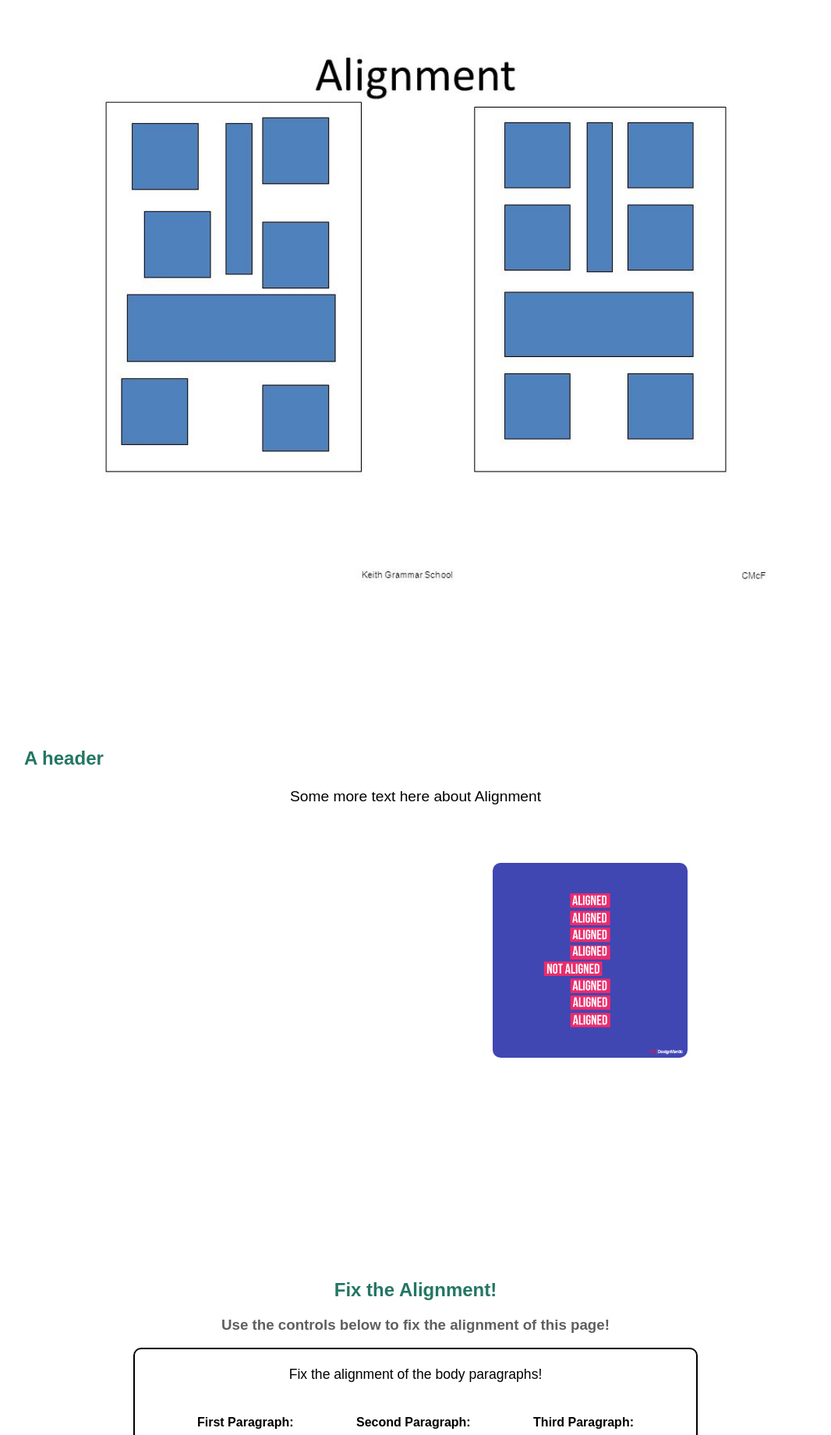
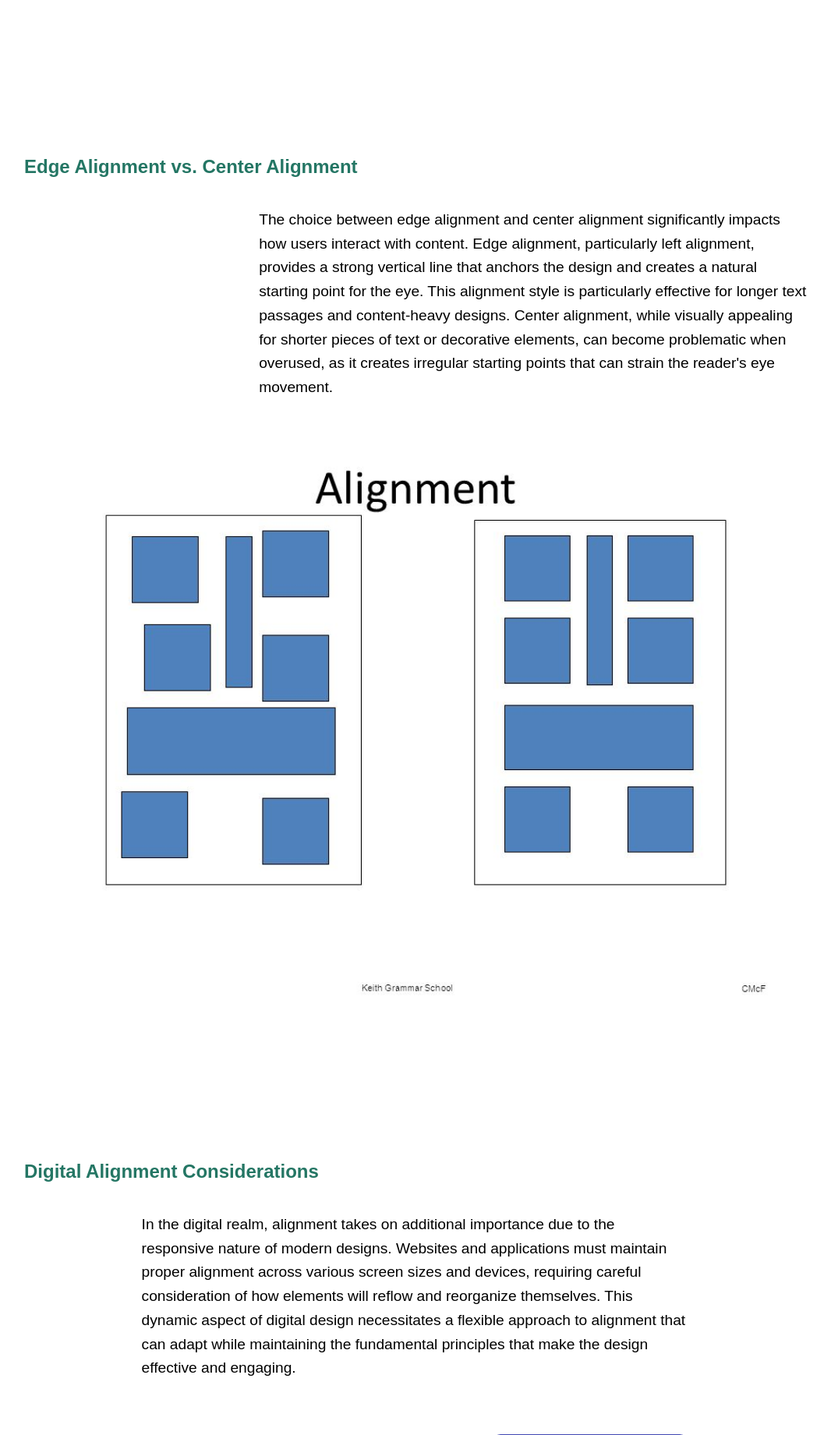
Before and after one commit to jme9889/ISTE240-Group4, a PHP site: page /alignment/index.php in a window 1280 px wide. Shown: the part 1086-2927 px from the top of the page at 78% size, without its empty margins (107-1173 px from the left). Run offline with PHP 8.4, Linux system fonts and the light colour scheme.

Commit message:
Added alignment text and fixed js

```diff
--- a/alignment/index.php
+++ b/alignment/index.php
@@ -8,8 +8,10 @@
             <div class="column">
                 <section class="align-paragraph">
                     <h1>The CRAPsite | Alignment</h1>
-                    <p id="al1">Some generic text here about Alignment</p>
-                    <iframe  class = "paragraph-vid" width="560" height="315" src="https://www.youtube.com/embed/Ox1iQ05FZ00?si=2NcviHssQEYlOkj4&amp;start=850&end930="
+<div class="align-container"id="al1">
+                        <p  class="align-p">Alignment is used to set an invisible framework to create a sense of order within designs. Alignment creates meaningful and intentional relationships between elements to group them together and create visual connections. When elements are properly grouped, they allow the user to navigate the site and process information more easily. This can vary based on target audience, such as the difference between a desktop display and a mobile display, or even considering languages that read right-to-left instead of left-to-right. The power of alignment lies in its ability to create structure without drawing attention to itself; when done correctly, it creates a seamless experience that feels natural and intuitive to the user.</p>
+
+</div>                    <iframe  class = "paragraph-vid" width="560" height="315" src="https://www.youtube.com/embed/Ox1iQ05FZ00?si=2NcviHssQEYlOkj4&amp;start=850&end930="
                         title="YouTube video player" frameborder="0"
                         allow="accelerometer; autoplay; clipboard-write; encrypted-media; gyroscope; picture-in-picture; web-share"
                         referrerpolicy="strict-origin-when-cross-origin" allowfullscreen>
@@ -17,15 +19,19 @@
                 </section>
 
                 <section class="align-paragraph">
-                    <h2 class="interaction-h2">A header</h2>
-                    <p id="al2">Some more text here about Alignment</p>
-                    <img src="../assets/images/alignment1.jpg" alt="Alignment example image" class="paragraph-img">
+                    <h2 class="interaction-h2">Edge Alignment vs. Center Alignment</h2>
+<div class="align-container"id="al2">
+                        <p  class="align-p">The choice between edge alignment and center alignment significantly impacts how users interact with content. Edge alignment, particularly left alignment, provides a strong vertical line that anchors the design and creates a natural starting point for the eye. This alignment style is particularly effective for longer text passages and content-heavy designs. Center alignment, while visually appealing for shorter pieces of text or decorative elements, can become problematic when overused, as it creates irregular starting points that can strain the reader's eye movement.</p>
+
+</div>                    <img src="../assets/images/alignment1.jpg" alt="Alignment example image" class="paragraph-img">
                 </section>
 
                 <section class="align-paragraph">
-                    <h2 class="interaction-h2">A header</h2>
-                    <p id="al3">Some more text here about Alignment</p>
-                    <img src="../assets/images/alignment2.png" alt="Alignment example image" class="paragraph-img" id="slider-img">
+                    <h2 class="interaction-h2">Digital Alignment Considerations</h2>
+<div class="align-container"id="al3">
+                        <p class="align-p">In the digital realm, alignment takes on additional importance due to the responsive nature of modern designs. Websites and applications must maintain proper alignment across various screen sizes and devices, requiring careful consideration of how elements will reflow and reorganize themselves. This dynamic aspect of digital design necessitates a flexible approach to alignment that can adapt while maintaining the fundamental principles that make the design effective and engaging.</p>
+
+</div>                    <img src="../assets/images/alignment2.png" alt="Alignment example image" class="paragraph-img" id="slider-img">
                 </section>
 
                 <!-- Paige, please try and get whatever content you write here split into 3 paragraphs (keep the containers below).
--- a/assets/style.css
+++ b/assets/style.css
@@ -167,21 +167,30 @@ body {
     color: white;
 }
 
+.align-container {
+    width: 100%;
+    display: flex;
+    justify-content: right;
+}
+
+.align-container p {
+    width: 70%;
+}
 #al3 {
-    display: flex;
-    position: relative;
+    /* display: flex;
+    position: relative; */
     justify-content: center;
 }
 
 #al2 {
-    display: flex;
-    position: relative;
+    /* display: flex;
+    position: relative; */
     justify-content: right;
 }
 
 #al1 {
-    display: flex;
-    position: relative;
+    /* display: flex;
+    position: relative; */
     justify-content: left;
 }
 
```
